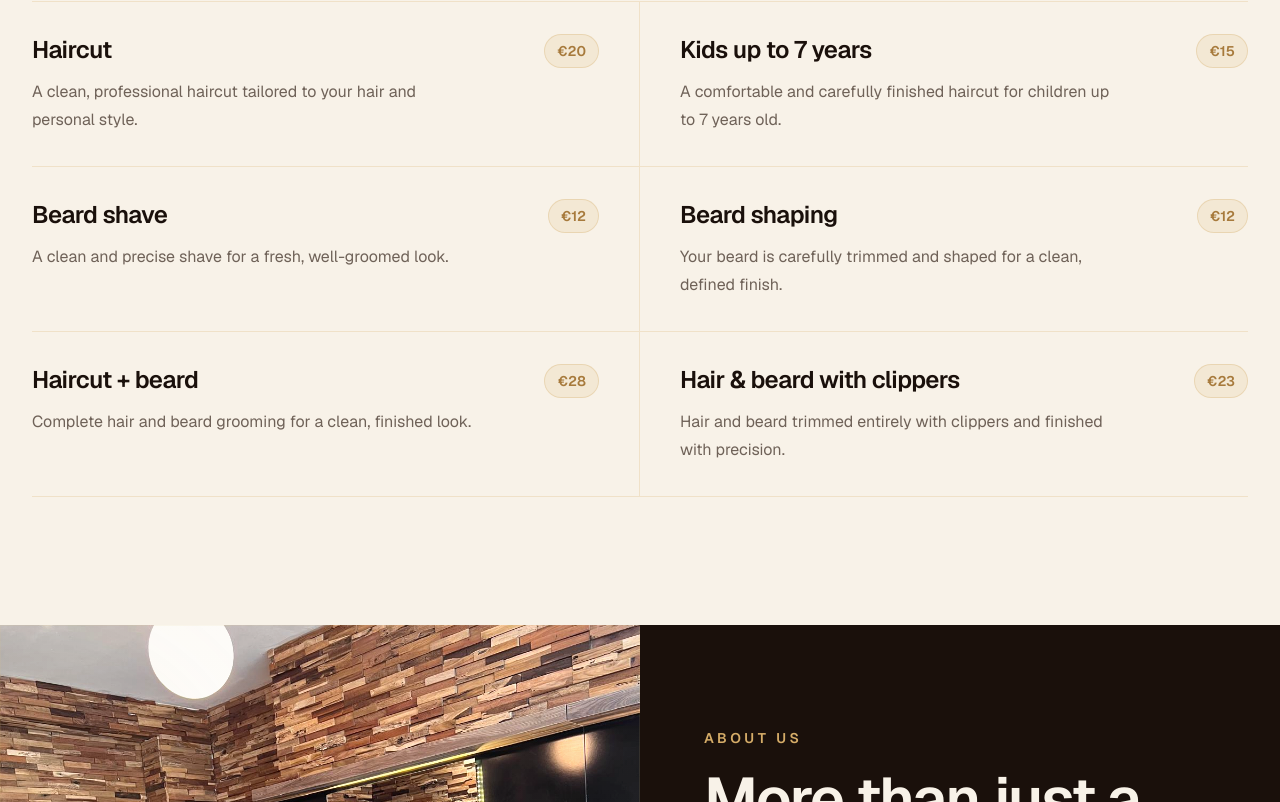
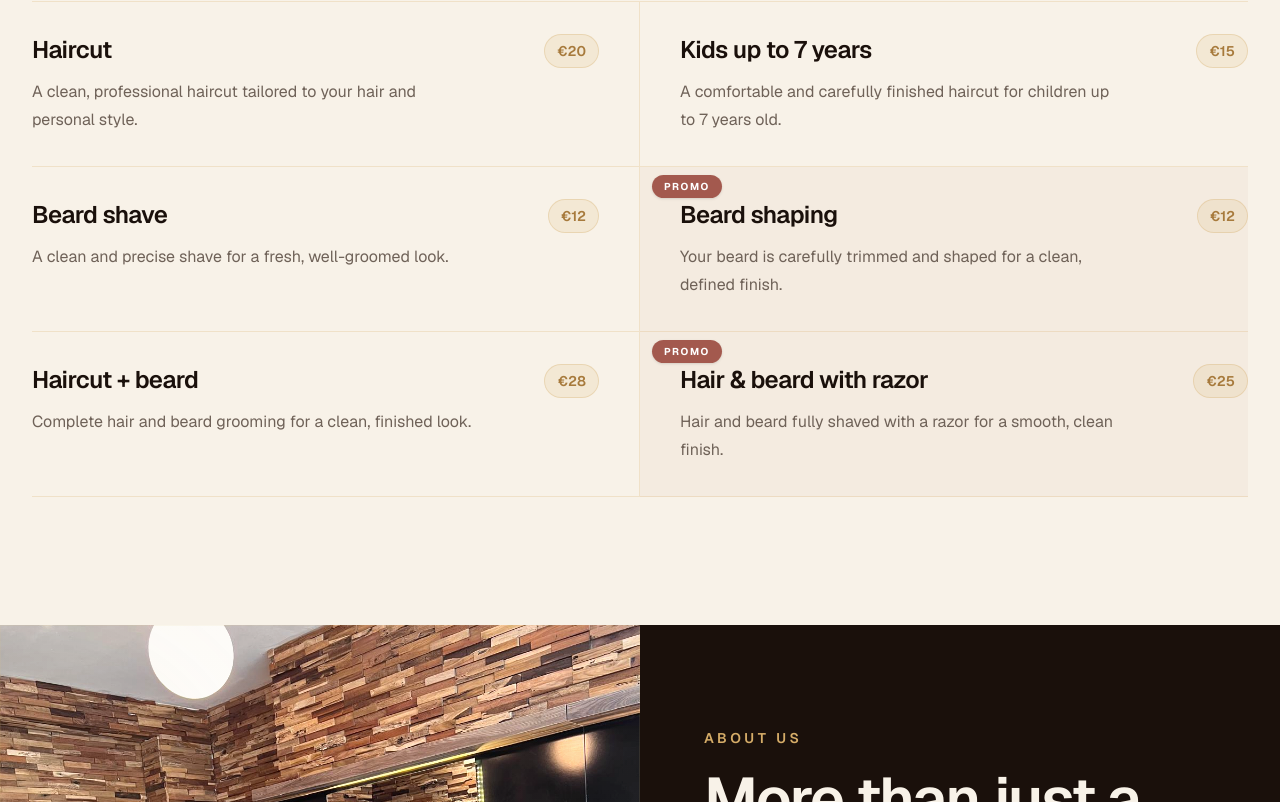
Before and after one commit to mohamadmatar7/knipenknap, a Next.js app: page /en in a window 1280 px wide. Shown: the part 1200-2002 px from the top of the page. Built offline with nearby package versions, Linux system fonts and the light colour scheme.

Commit message:
promo style

```diff
--- a/src/components/sections/Services.tsx
+++ b/src/components/sections/Services.tsx
@@ -25,12 +25,33 @@ export default function Services({ content }: Props) {
             <article
               key={service.title}
               className={[
-                "group border-b border-[var(--brand-gold)]/25 py-8",
+                "group relative border-b border-[var(--brand-gold)]/25 py-8",
                 index % 2 === 0
                   ? "md:border-r md:pr-10"
                   : "md:pl-10",
+                service.promo ? "bg-[#9b4a3f]/[0.045]" : "",
               ].join(" ")}
             >
+              {/* Promo badge */}
+              {service.promo && (
+                <span
+                  className="
+                    pointer-events-none
+                    absolute left-3 top-2
+                    z-20
+                    rounded-full
+                    bg-[#9b4a3f]/90
+                    px-3 py-1
+                    text-[10px] font-bold uppercase
+                    tracking-[0.16em]
+                    text-white
+                    shadow-sm
+                  "
+                >
+                  {service.promo}
+                </span>
+              )}
+
               <div className="flex items-start justify-between gap-6">
                 <div>
                   <h3 className="text-2xl font-semibold tracking-tight text-[var(--brand-espresso)] transition-colors duration-300 group-hover:text-[var(--brand-gold-dark)]">
--- a/src/content/en.ts
+++ b/src/content/en.ts
@@ -62,6 +62,7 @@ const en: SiteContent = {
         description:
           "Your beard is carefully trimmed and shaped for a clean, defined finish.",
         price: "€12",
+        promo: "Promo",
       },
       {
         title: "Haircut + beard",
@@ -70,10 +71,11 @@ const en: SiteContent = {
         price: "€28",
       },
       {
-        title: "Hair & beard with clippers",
+        title: "Hair & beard with razor",
         description:
-          "Hair and beard trimmed entirely with clippers and finished with precision.",
-        price: "€23",
+          "Hair and beard fully shaved with a razor for a smooth, clean finish.",
+        price: "€25",
+        promo: "Promo",
       },
     ],
   },
--- a/src/content/nl.ts
+++ b/src/content/nl.ts
@@ -62,6 +62,7 @@ const nl: SiteContent = {
         description:
           "Je baard wordt netjes getrimd en in model gebracht voor een strakke afwerking.",
         price: "€12",
+        promo: "Promo",
       },
       {
         title: "Haar + baard",
@@ -70,10 +71,11 @@ const nl: SiteContent = {
         price: "€28",
       },
       {
-        title: "Haar & baard met tondeuse",
+        title: "Haar & baard met scheermes",
         description:
-          "Haar en baard volledig met de tondeuse, netjes en strak afgewerkt.",
-        price: "€23",
+          "Haar en baard volledig met het scheermes, glad en zorgvuldig afgewerkt.",
+        price: "€25",
+        promo: "Promo",
       },
     ],
   },
--- a/src/types/content.ts
+++ b/src/types/content.ts
@@ -25,6 +25,7 @@ export type ServiceItem = {
   title: string;
   description: string;
   price: string;
+  promo?: string;
 };
 
 export type ServicesContent = {
```
